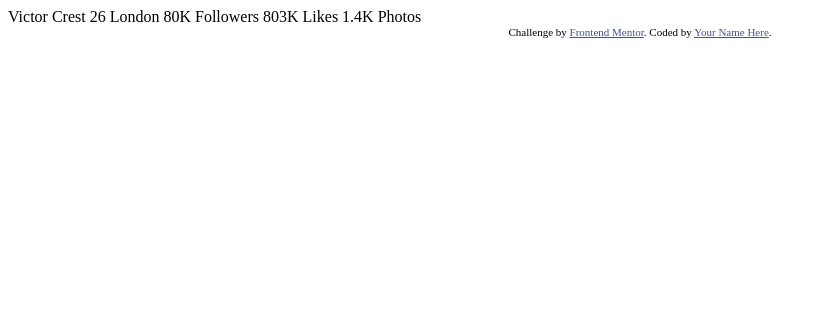
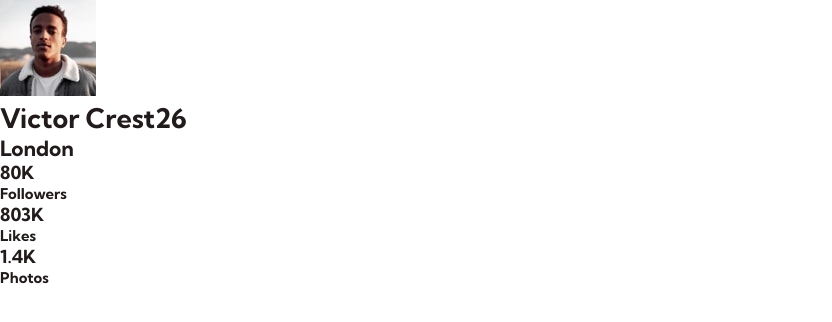
Before and after one commit to Max88-git/profile-card-component, a plain HTML site: page index.html in a window 1280 px wide. Shown: the whole page, without its empty margins (0-832 px from the left). Drawn offline with Linux system fonts and the light colour scheme.

Commit message:
Structured HTML and global styles

```diff
--- a/index.html
+++ b/index.html
@@ -3,27 +3,47 @@
 <head>
 	<meta charset="UTF-8">
 	<meta name="viewport" content="width=device-width, initial-scale=1.0"> <!-- displays site properly based on user's device -->
-
+	<!-- Favicon -->
 	<link rel="icon" type="image/png" sizes="32x32" href="./images/favicon-32x32.png">
-  <link rel="stylesheet" href="style.css">
+	<!-- Main CSS -->
+	<link rel="stylesheet" type="text/css" href="style.css">
+	<!-- Google fonts -->
+	<link rel="preconnect" href="https://fonts.gstatic.com">
+	<link href="https://fonts.googleapis.com/css2?family=Kumbh+Sans:wght@400;700&display=swap" rel="stylesheet">
 	<title>Frontend Mentor | Profile card component</title>
 </head>
 <body>
-  Victor Crest
-  26
-  London
-
-  80K
-  Followers
-
-  803K
-  Likes
-
-  1.4K
-  Photos
-  <div class="attribution">
+	<section class="main">
+		<div class="card">
+			<div class="card-header"></div>
+			<div class="card-body">
+				<div class="img-holder">
+					<img src="images/image-victor.jpg" alt="User profile picture">
+				</div>
+				<h2 class="name-age">
+					Victor Crest<span age>26</span>
+				</h2>
+				<h3 class="location">London</h3>
+			</div>
+			<div class="card-footer">
+				<div class="stats">
+					<h4 class="value">80K</h4>
+					<h5 class="feature">Followers</h5>
+				</div>
+				<div class="stats">
+					<h4 class="value">803K</h4>
+					<h5 class="feature">Likes</h5>
+				</div>
+				<div class="stats">
+					<h4 class="value">1.4K</h4>
+					<h5 class="feature">Photos</h5>
+				</div>
+			</div>
+		</div>
+	</section>
+	<!--<div class="attribution">
 		Challenge by <a href="https://www.frontendmentor.io?ref=challenge" target="_blank">Frontend Mentor</a>.
 		Coded by <a href="#">Your Name Here</a>.
-  </div>
+	</div>-->
 </body>
 </html>
--- a/style.css
+++ b/style.css
@@ -1,3 +1,25 @@
+:root {
+	/* Primary */
+	--dark-cyan: hsl(185, 75%, 39%);
+	--very-dark-desaturated-blue: hsl(229, 23%, 23%);
+	--dark-grayish-blue: hsl(227, 10%, 46%);
+	/* Neutral */
+	--dark-gray: hsl(0, 0%, 59%);
+	/* Body-Copy */
+	font-size: 18px;
+}
+
+* {
+	margin: 0;
+	padding: 0;
+	box-sizing: border-box;
+}
+
+body {
+	font-family: "Kumbh Sans", sans-serif;
+	color: hsl(0, 11%, 12%);
+}
+
 .attribution {
 	font-size: 11px;
 	text-align: center;
```
Lines whose indentation alone changed are shown as unchanged.
